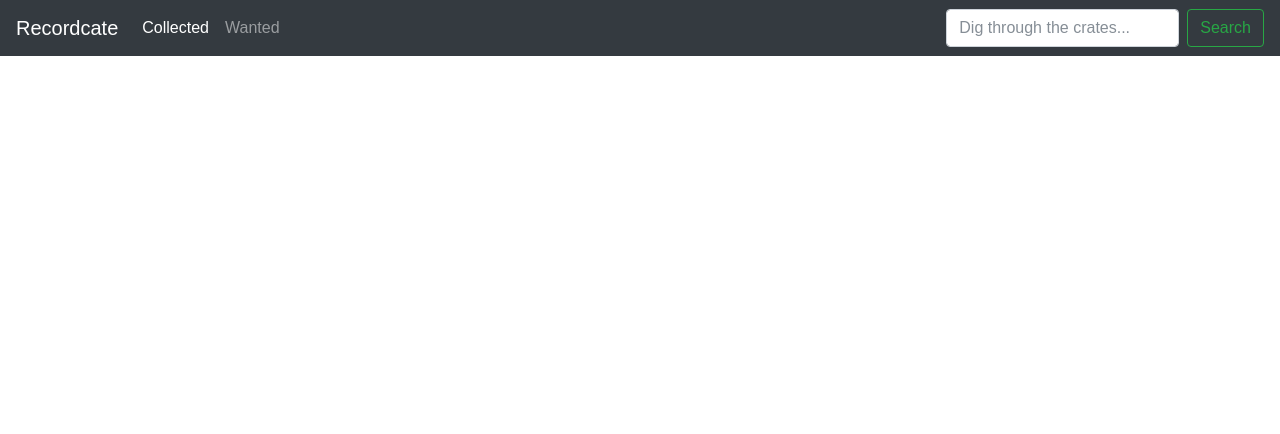
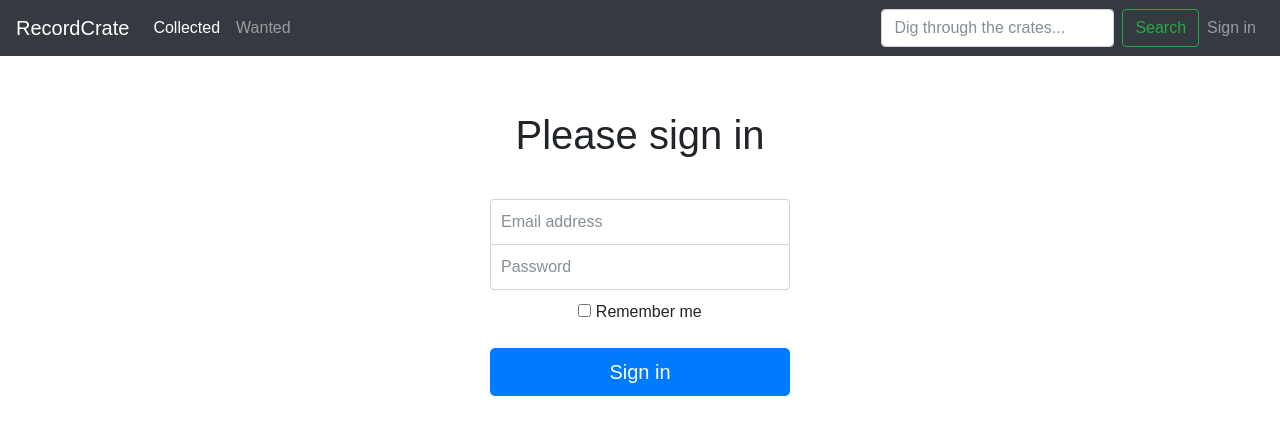
Before and after one commit to kwpav/recordcrate, a React (Create React App) app in the folder ui/: page /signin in a window 1280 px wide. Shown: the top 434 px of the page. Built offline with nearby package versions, Linux system fonts and the light colour scheme.

Commit message:
actually add the packages and components

```diff
--- a/ui/src/App.css
+++ b/ui/src/App.css
@@ -5,3 +5,38 @@
 .record-shelf {
     margin: auto auto 1.5em auto;
 }
+
+.form-signin {
+  width: 100%;
+  max-width: 330px;
+  padding: 15px;
+  margin: 0 auto;
+}
+
+.form-signin .checkbox {
+  font-weight: 400;
+}
+
+.form-signin .form-control {
+  position: relative;
+  box-sizing: border-box;
+  height: auto;
+  padding: 10px;
+  font-size: 16px;
+}
+
+.form-signin .form-control:focus {
+  z-index: 2;
+}
+
+.form-signin input[type="email"] {
+  margin-bottom: -1px;
+  border-bottom-right-radius: 0;
+  border-bottom-left-radius: 0;
+}
+
+.form-signin input[type="password"] {
+  margin-bottom: 10px;
+  border-top-left-radius: 0;
+  border-top-right-radius: 0;
+}
--- a/ui/src/App.js
+++ b/ui/src/App.js
@@ -1,4 +1,4 @@
-import React, { Component } from 'react';
+import React from 'react';
 import {
   BrowserRouter as Router,
   Route,
@@ -7,25 +7,42 @@ import Navbar from './components/Navbar';
 import AlbumList from './components/AlbumList';
 import AlbumDetail from './components/AlbumDetail';
 import BandDetail from './components/BandDetail';
+import SignIn from './components/SignIn';
 import './App.css';
 
-class App extends Component {
-  render() {
+function App() {
   return (
     <Router>
       <div>
         <Navbar />
-          <Route exact={true} path="/" component={AlbumList} />
-          <Route path="/collected"
-                 render = {() => (<AlbumList pageTitle="Collected" />)} />
-          <Route path="/wanted"
-                 render = {() => (<AlbumList pageTitle="Wanted" />)} />
-          <Route path="/album/:id" component={AlbumDetail} />
-          <Route path="/band/:id" component={BandDetail} />
+        <Route
+          exact={true}
+          path="/"
+          component={AlbumList}
+        />
+        <Route
+          path="/collected"
+          render={() => (<AlbumList pageTitle="Collected" />)}
+        />
+        <Route
+          path="/wanted"
+          render={() => (<AlbumList pageTitle="Wanted" />)}
+        />
+        <Route
+          path="/album/:id"
+          component={AlbumDetail}
+        />
+        <Route
+          path="/band/:id"
+          component={BandDetail}
+        />
+        <Route
+          path="/signin"
+          component={SignIn}
+        />
       </div>
     </Router>
   );
 }
-}
 
 export default App;
--- a/ui/src/components/AlbumCard.jsx
+++ b/ui/src/components/AlbumCard.jsx
@@ -1,15 +1,14 @@
-import React, { Component } from 'react';
+import React from 'react';
 import { Link } from 'react-router-dom';
 
 function AlbumCard(props) {
   return (
     <div className="record-info card">
-            <a href="#"><img className="card-img-top" src="https://img.discogs.com/bHGI7q-dbvdhlIbEmVhguF_KIFw=/fit-in/455x455/filters:strip_icc():format(jpeg):mode_rgb():quality(90)/discogs-images/R-1564673-1443567983-5247.jpeg.jpg" alt="Card image cap" /></a>
+      <a href="#"><img className="card-img-top" src="http://placehold.it/225" alt="Card image cap" /></a>
       <div className="card-body">
         <Link to="/album/1"><h4 className="album-name card-title">{props.albumName}</h4></Link>
         <Link to="/band/1"><h6 className="artist-name card-subtitle mb-2 text-muted">{props.bandName}</h6></Link>
         <p className="card-text">This is a longer card with supporting text below as a natural lead-in to additional content. This content is a little bit longer.</p>
-              <p className="card-text"><small className="text-muted">Last updated 3 mins ago</small></p>
         <a href="#" className="collect-link card-link text-muted disabled">Collected</a>
       </div>
     </div>
--- a/ui/src/components/AlbumDetail.jsx
+++ b/ui/src/components/AlbumDetail.jsx
@@ -1,12 +1,14 @@
-import React, { Component } from 'react';
+import React from 'react';
 import { Link } from 'react-router-dom';
+import People from './People';
+import Tracklist from './Tracklist';
+import AlbumTable from './AlbumTable';
 
 function AlbumDetail(props) {
   return (
     <div className="record-collection container">
-
       <div>
-        <h1 id="page-title">The Last Waltz</h1>
+        <h1 className="page-title">The Last Waltz</h1>
         <Link to="/band/1"><h2 id="page-subtitle">The Band</h2></Link>
         <img src="https://img.discogs.com/bHGI7q-dbvdhlIbEmVhguF_KIFw=/fit-in/455x455/filters:strip_icc():format(jpeg):mode_rgb():quality(90)/discogs-images/R-1564673-1443567983-5247.jpeg.jpg" />
       </div>
@@ -14,64 +16,9 @@ function AlbumDetail(props) {
       <div id="page-details">
         <p>The Last Waltz was a concert by the Canadian-American rock group The Band, held on American Thanksgiving Day, November 25, 1976, at Winterland Ballroom in San Francisco. The Last Waltz was advertised as The Band's "farewell concert appearance",[2] and the concert saw The Band joined by more than a dozen special guests, including Eric Clapton, Ringo Starr, Bob Dylan, Ronnie Wood, Muddy Waters, Neil Young, Neil Diamond, Van Morrison, Bobby Charles, Dr. John, Paul Butterfield, Emmylou Harris, Ronnie Hawkins, Joni Mitchell, and The Staple Singers. The musical director for the concert was The Band's original record producer, John Simon.</p>
       </div>
-
-      <div id="tracklist">
-        <h3>Tracklist</h3>
-        <table className="table table-hover">
-          <thead>
-            <tr>
-              <th scope="col">#</th>
-              <th scope="col">Title</th>
-              <th scope="col">Length</th>
-            </tr>
-          </thead>
-          <tbody>
-            <tr>
-              <th scope="row">1.</th>
-              <td>Theme from the Last Waltz</td>
-              <td>3:28</td>
-            </tr>
-            <tr>
-              <th scope="row">2.</th>
-              <td>Up On Cripple Creek</td>
-              <td>4:44</td>
-            </tr>
-          </tbody>
-        </table>
-      </div>
-
-      <div id="people">
-        <h3>People</h3>
-        <a href="#">Rick Danko</a>, <a href="#">Levon Helm</a>, <a href="#">Garth Hudson</a>, <a href="#">Richard Manuel</a>
-      </div>
-
-      <div id="other-versions">
-        <h3>Other Versions</h3>
-        <table className="table table-hover">
-          <thead>
-            <tr>
-              <th scope="col">Title (Format)</th>
-              <th scope="col">Label</th>
-              <th scope="col">Country</th>
-              <th scope="col">Year</th>
-            </tr>
-          </thead>
-          <tbody>
-            <tr>
-              <th scope="row"><Link to="/album/1">The Last Waltz (3xLP, Album)</Link></th>
-              <td>Warner Bros. Records</td>
-              <td>US</td>
-              <td>1978</td>
-            </tr>
-            <tr>
-              <th scope="row"><Link to="/album/1">The Last Waltz (3xLP, Album)</Link></th>
-              <td>Warner Bros. Records</td>
-              <td>Canda</td>
-              <td>1978</td>
-            </tr>
-          </tbody>
-        </table>
-      </div>
+      <Tracklist />
+      <People header="People" people={["Rick Danko", "Levon Helm", "Garth Hudson", "Richard Manual"]}/>
+      <AlbumTable header="Other Versions" />
     </div>
   );
 }
--- a/ui/src/components/AlbumList.jsx
+++ b/ui/src/components/AlbumList.jsx
@@ -1,4 +1,4 @@
-import React, { Component } from 'react';
+import React from 'react';
 import AlbumCard from './AlbumCard';
 
 function AlbumList(props) {
--- a/ui/src/components/BandDetail.jsx
+++ b/ui/src/components/BandDetail.jsx
@@ -1,12 +1,13 @@
-import React, { Component } from 'react';
+import React from 'react';
 import { Link } from 'react-router-dom';
+import People from './People';
 
 function BandDetail(props) {
   return (
     <div className="record-collection container">
 
       <div>
-        <h1 id="page-title">The Band</h1>
+        <h1 className="page-title">The Band</h1>
         <img src="https://img.discogs.com/bHGI7q-dbvdhlIbEmVhguF_KIFw=/fit-in/455x455/filters:strip_icc():format(jpeg):mode_rgb():quality(90)/discogs-images/R-1564673-1443567983-5247.jpeg.jpg" />
       </div>
 
@@ -20,10 +21,7 @@ function BandDetail(props) {
         </p>
       </div>
 
-      <div id="members">
-        <h3>Members</h3>
-        <a href="#">Rick Danko</a>, <a href="#">Levon Helm</a>, <a href="#">Garth Hudson</a>, <a href="#">Richard Manuel</a>
-      </div>
+      <People header="Members" people={["Rick Danko", "Levon Helm", "Garth Hudson", "Richard Manual"]}/>
 
       <div id="discography">
         <h3>Discography</h3>
--- a/ui/src/components/Navbar.jsx
+++ b/ui/src/components/Navbar.jsx
@@ -1,13 +1,12 @@
-import React, { Component } from 'react';
+import React from 'react';
 import { Link } from 'react-router-dom';
 
-class Navbar extends Component {
-  render() {
+function Navbar() {
   return (
     <nav className="record-navbar navbar navbar-expand-lg navbar-dark bg-dark">
-        <Link className="navbar-brand" to="/">Recordcate</Link>
+      <Link className="navbar-brand" to="/">RecordCrate</Link>
       <button className="navbar-toggler" type="button" data-toggle="collapse" data-target="#navbarSupportedContent" aria-controls="navbarSupportedContent" aria-expanded="false" aria-label="Toggle navigation">
-          <span className="navbar-toggler-icon"></span>
+        <span className="navbar-toggler-icon" />
       </button>
 
       <div className="collapse navbar-collapse" id="navbarSupportedContent">
@@ -19,14 +18,18 @@ class Navbar extends Component {
             <Link className="nav-link" to="/wanted">Wanted</Link>
           </li>
         </ul>
-          <form className="form-inline my-2 my-lg-0">
+        <form className="form-inline mt-2 mt-lg-0">
           <input className="form-control mr-sm-2" type="search" placeholder="Dig through the crates..." aria-label="Search" />
           <button className="btn btn-outline-success my-2 my-sm-0" type="submit">Search</button>
         </form>
+        <ul className="navbar-nav mr-right">
+          <li className="nav-item">
+            <Link className="nav-link" to="/signin">Sign in</Link>
+          </li>
+        </ul>
       </div>
     </nav>
   );
 }
-}
 
 export default Navbar;
```
Also changed, not shown: ui/package.json (+8 -0 lines). Lines whose indentation alone changed are shown as unchanged.
